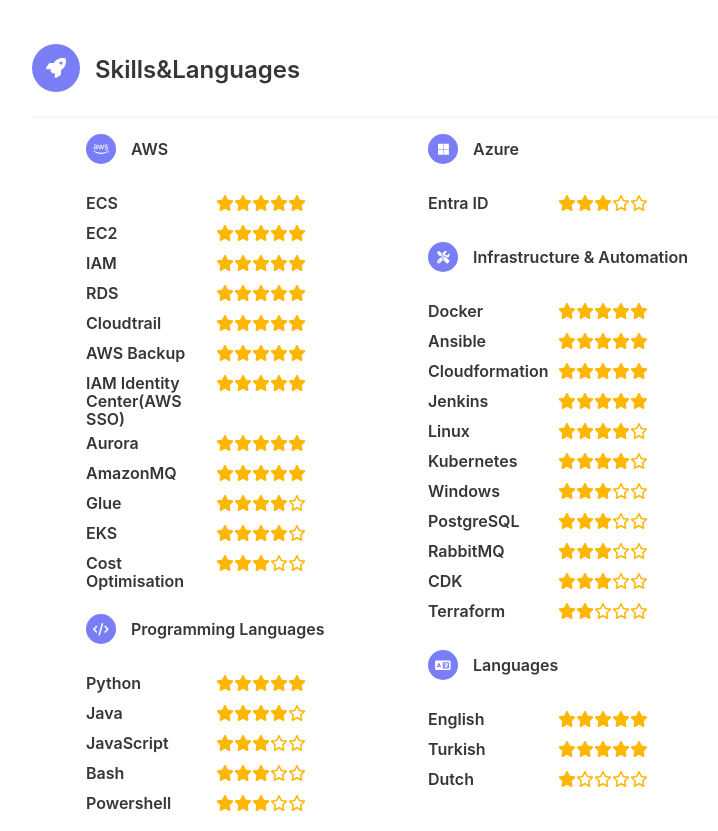
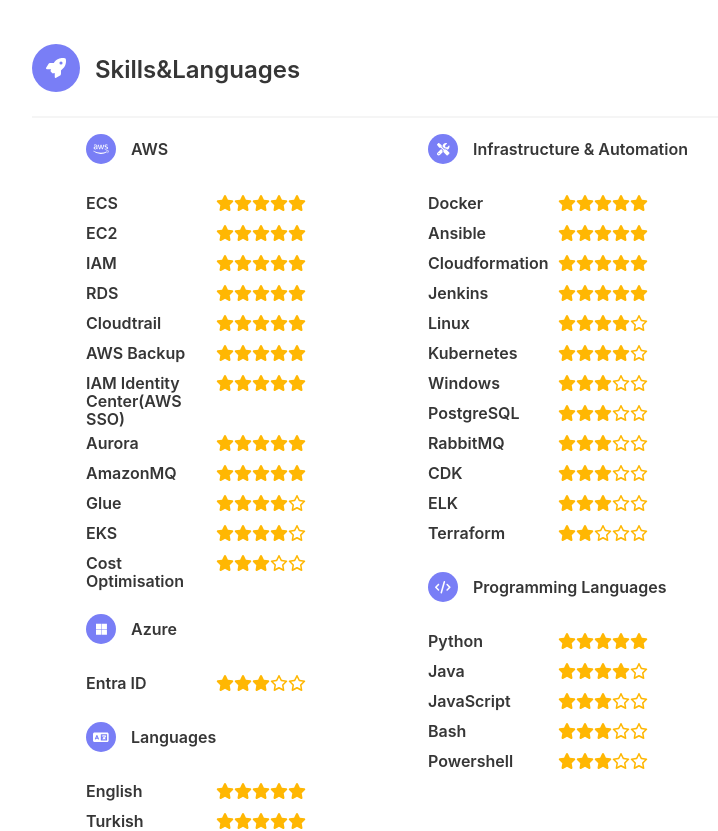
Before and after one commit to ethemcemozkan/me, a React (Create React App) app: page / in a window 1280 px wide. Shown: the part 820-1651 px from the top of the page, without its empty margins (212-930 px from the left). Built offline with nearby package versions, Linux system fonts and the light colour scheme.

Commit message:
v21 add ELK

```diff
--- a/src/App.js
+++ b/src/App.js
@@ -74,13 +74,6 @@
                    {skill: 'Cost Optimisation', level: 3},
                   ]
                 },
-                { category: 'Azure',
-                  icon: 'azure',
-                  column: 'right',
-                  skills: [
-                   {skill: 'Entra ID', level: 3},
-                  ]
-                },
                 { category: 'Infrastructure & Automation',
                   icon: 'tooling',
                   column: 'right',
@@ -95,12 +88,20 @@
                    {skill: 'PostgreSQL', level: 3},
                    {skill: 'RabbitMQ', level: 3},
                    {skill: 'CDK', level: 3},
+                   {skill: 'ELK', level: 3},
                    {skill: 'Terraform', level: 2},
+                  ]
+                },
+                { category: 'Azure',
+                  icon: 'azure',
+                  column: 'left',
+                  skills: [
+                   {skill: 'Entra ID', level: 3},
                   ]
                 },
                 { category: 'Programming Languages',
                   icon: 'code',
-                  column: 'left',
+                  column: 'right',
                   skills: [
                    {skill: 'Python', level: 5},
                    {skill: 'Java', level: 4},
@@ -111,7 +112,7 @@
                 },
                 { category: 'Languages',
                   icon: 'language',
-                  column: 'right',
+                  column: 'left',
                   skills: [
                     {skill: 'English', level: 5},
                     {skill: 'Turkish', level: 5},
@@ -208,6 +209,7 @@
                     'Java',
                     'EC2',
                     'Cloudformation',
+                    'ELK',
                     'VM',
                     'Linux',
                     'Teamcity',
```
